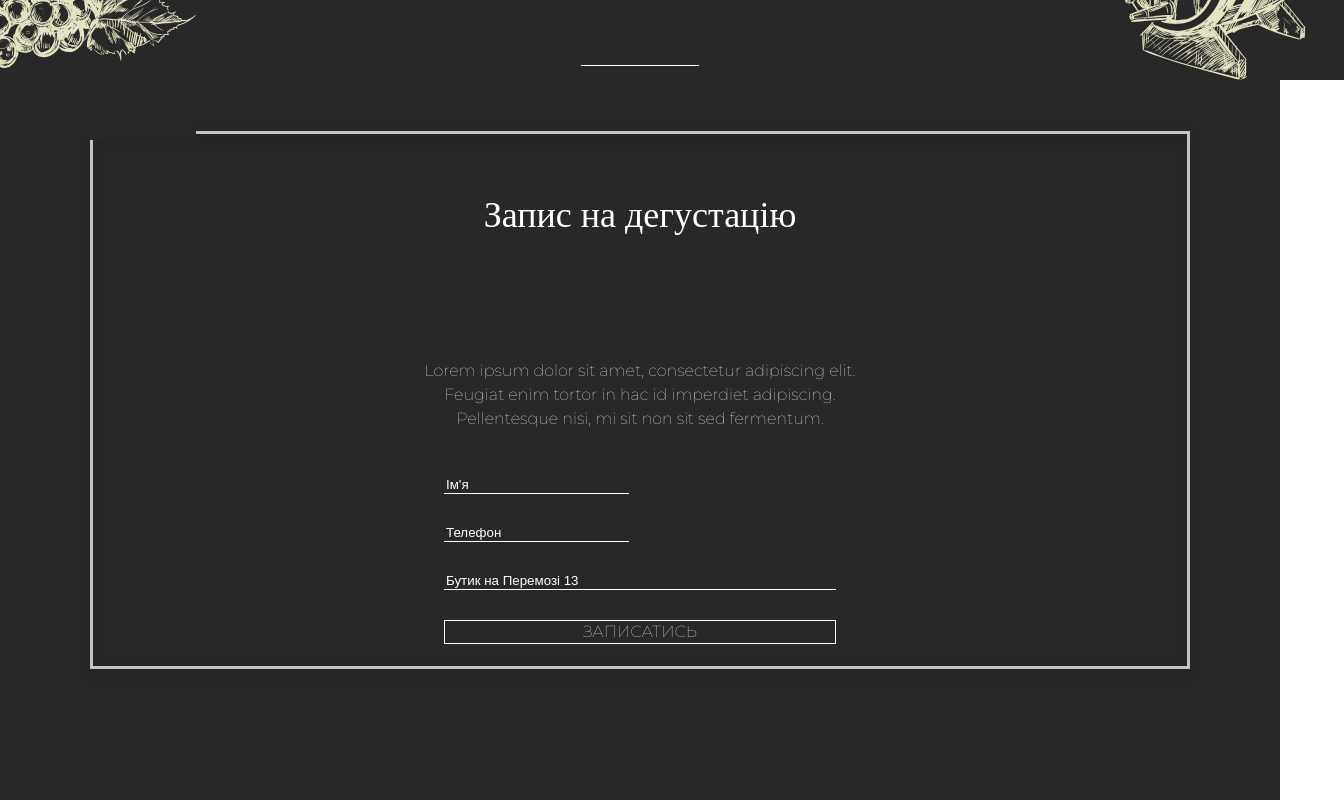
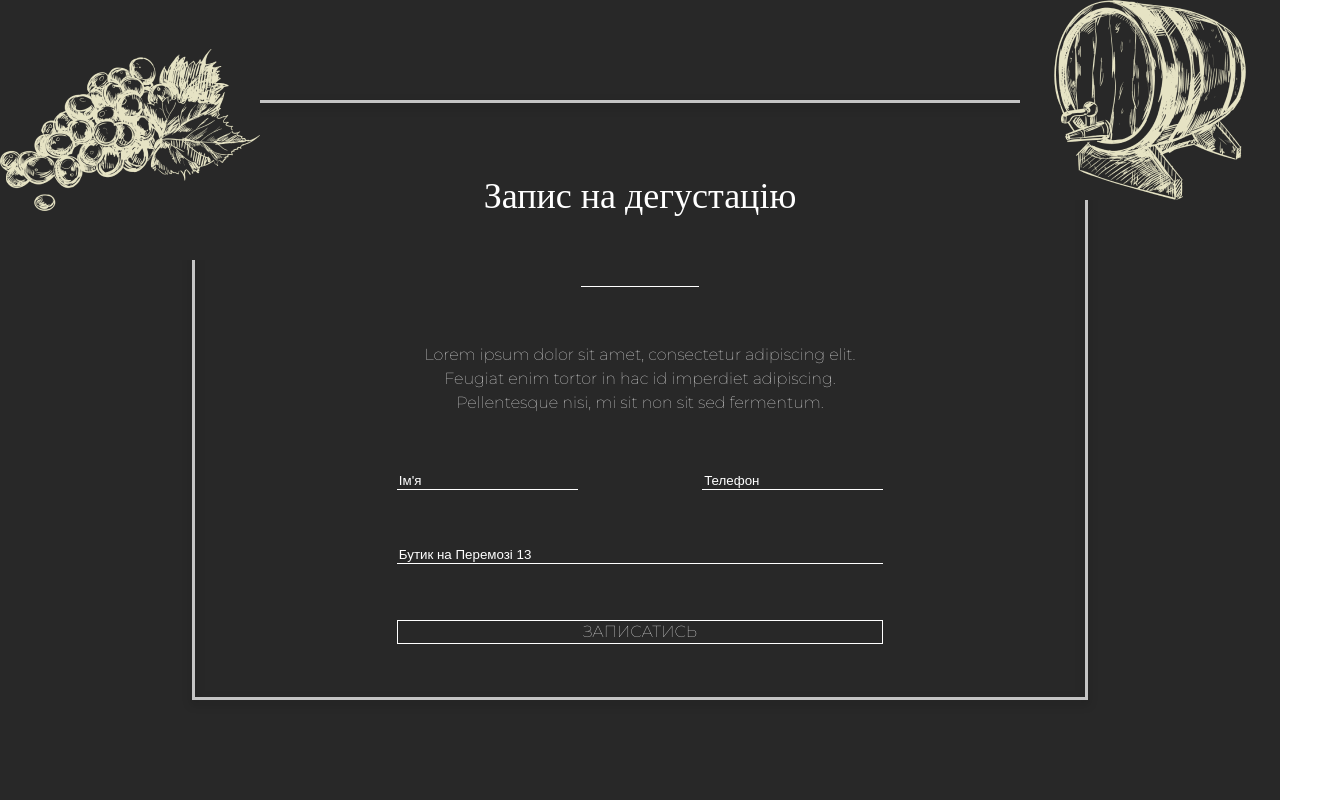
Before and after one commit to Olexandr-Kovalenko-24/Registration-for-tasting, a plain HTML site: page index.html in a window 1280 px wide. Shown: the whole page, 1344 px wide, since content can reach past the window. Drawn offline with nearby package versions, Linux system fonts and the light colour scheme.

Commit message:
Change border and wrapper

```diff
--- a/index.css
+++ b/index.css
@@ -19,35 +19,26 @@
 .border {
     position: absolute;
     box-sizing: border-box;
-    padding: 0 10% 10% 10%;
-    width: 1100px;
-    height: 538px;
+    padding: 10%;
+    width: 70vw;
+    height: 75vh;
     border: 3px solid #C4C4C4;
     filter: drop-shadow(0px 4px 4px rgba(0, 0, 0, 0.25));
 }
 
-.column {
-    display: flex;
-    flex-direction: column;
-}
-
-.column * {
-    margin: 15px;
-}
-
 .wrapper {
-    width: 40vw;
-    height: 40vh;
+    width: 38vw;
+    height: 75vh;
     display: flex;
     flex-direction: column;
     justify-content: space-evenly;
-    align-items: center;
+    align-items: stretch;
 }
 
 .header {
     position: relative;
     font-size: 36px;
-    top: -80px;
+    top: 0px;
     line-height: 150%;
     padding: 10px 50px;
     box-sizing: border-box;
@@ -58,9 +49,8 @@
 
 .line {
     border-bottom: 1px solid #FFFFFF;
-    position: absolute;
     align-self: center;
-    top: 50px;
+    top: 0px;
     width: 118px;
     height: 0px;
 }
@@ -70,10 +60,6 @@
     flex-flow: row wrap;
     justify-content: space-between;
     margin: 0;
-}
-
-.row input {
-    width: 43%;
 }
 
 .text {
@@ -88,14 +74,14 @@
 
 .left, .right {
     position: absolute;
-    top: -15%;
+    top: 0%;
 }
 
 .left {
-    left: -5%;
+    left: 0%;
 }
 .right {
-    right: -5%;
+    right: 0%;
 }
 
 input {
@@ -121,7 +107,7 @@ input::placeholder {
 }
 
 @media screen and (max-width: 576px) {
-    img {
+    img, .border {
         display: none;
     }
 }
--- a/index.html
+++ b/index.html
@@ -15,12 +15,11 @@
         </section>
         <img class="left" src="./images/image.png">
         <img class="right" src="./images/image (1).png">
-        <div class="column wrapper">
+        <div class="wrapper">
             <h2 class="header">Запис на дегустацію</h2>
             <div class="line"></div>
             <p class="text">Lorem ipsum dolor sit amet, consectetur adipiscing elit. Feugiat enim tortor in hac id
                 imperdiet adipiscing. Pellentesque nisi, mi sit non sit sed fermentum. </p>
-            <form class="column">
             <div class="row">
                 <input type="text" placeholder="Ім'я" name="name" required />
                 <input type="text" placeholder="Телефон" name="phone-number" required />
```
Lines whose indentation alone changed are shown as unchanged.
